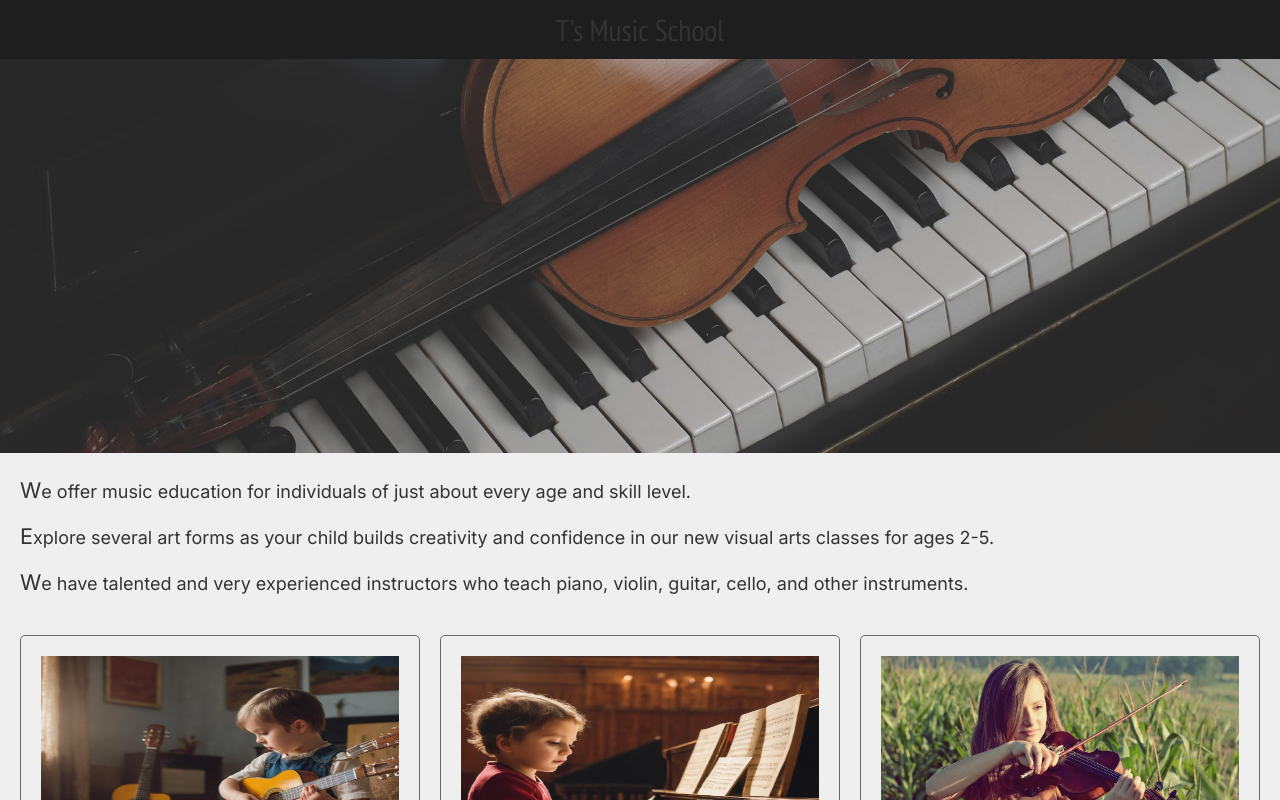
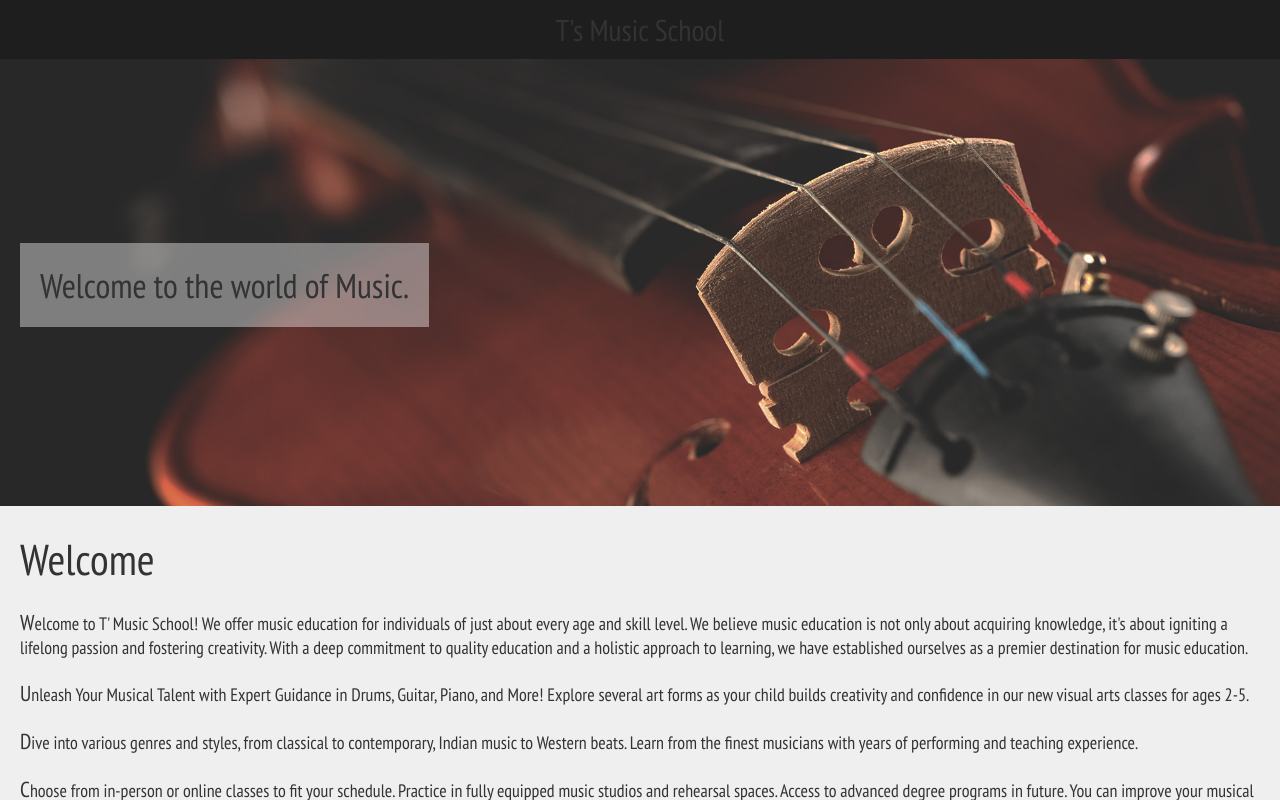
Before and after one commit to jagatjeevan/t-piano-music, a Next.js app: page / in a window 1280 px wide. Built offline with nearby package versions, Linux system fonts and the light colour scheme.

Commit message:
Add text to welcome page

```diff
--- a/src/app/layout.js
+++ b/src/app/layout.js
@@ -1,21 +1,26 @@
-import { Inter } from "next/font/google";
+import { PT_Sans_Narrow } from 'next/font/google';
 
-import Header from "@/components/Header";
+import Header from '@/components/Header';
 
-import "../styles/globals.scss";
-import styles from "../styles/page.module.scss";
+import '../styles/globals.scss';
+import styles from '../styles/page.module.scss';
 
-const inter = Inter({ subsets: ["latin"] });
+export const pt_sans_narrow = PT_Sans_Narrow({
+  weight: ['400'],
+  style: ['normal'],
+  subsets: ['latin'],
+  display: 'swap',
+});
 
 export const metadata = {
   title: "T's Music School",
-  description: "Learn Music from basics",
+  description: 'Learn Music from basics',
 };
 
 export default function RootLayout({ children }) {
   return (
     <html lang="en">
-      <body className={inter.className}>
+      <body className={pt_sans_narrow.className}>
         <main className={styles.main}>
           <Header />
           <article className={styles.content}>{children}</article>
--- a/src/app/page.js
+++ b/src/app/page.js
@@ -1,31 +1,19 @@
-import Image from 'next/image';
 import Courses from '@/components/Courses';
+import HeroBanner from '@/components/HeroBanner';
+import Welcome from '@/components/Welcome';
 import styles from '../styles/page.module.scss';
 
 const Home = () => {
   return (
     <>
-      <Image
-        src="/gallery/bg1.jpeg"
-        width={1200}
-        height={300}
-        alt="Music school"
-        className={styles.banner}
-      />
-      <article className={`box ${styles.description}`}>
-        <p>We offer music education for individuals of just about every age and skill level.</p>
-        <p>
-          Explore several art forms as your child builds creativity and confidence in our new visual
-          arts classes for ages 2-5.
-        </p>
-        <p>
-          We have talented and very experienced instructors who teach piano, violin, guitar, cello,
-          and other instruments.
-        </p>
-      </article>
-      <article className={styles.courseGallery}>
-        <Courses />
-      </article>
+      <HeroBanner />
+      <Welcome />
+      <div className="box">
+        <h1 className="heading">Courses</h1>
+        <article className={styles.courseGallery}>
+          <Courses />
+        </article>
+      </div>
       <article className="box">
         Locate us here :{' '}
         <a
--- a/src/components/Courses.js
+++ b/src/components/Courses.js
@@ -1,5 +1,4 @@
 import Image from 'next/image';
-import { pt_sans_narrow } from '@/components/Logo';
 import styles from '../styles/page.module.scss';
 
 const courses = [
@@ -33,7 +32,7 @@ const Box = ({ item }) => {
   return (
     <div className={styles.coursesBox}>
       <Image src={item.img} alt={item.alt} width={100} height={100} />
-      <h4 className={pt_sans_narrow.className}>{item.name}</h4>
+      <h4>{item.name}</h4>
       <p>{item.description}</p>
     </div>
   );
--- /dev/null
+++ b/src/components/HeroBanner.js
@@ -0,0 +1,45 @@
+'use client';
+
+import Image from 'next/image';
+import styles from '../styles/HeroBanner.module.scss';
+import { useEffect, useState } from 'react';
+
+const images = ['/gallery/bg1.jpeg', '/gallery/bg2.jpeg', '/gallery/bg3.jpeg'];
+let timer;
+let timeInterval = 3500;
+
+const HeroBanner = () => {
+  const [count, setCount] = useState(0);
+
+  const updateCount = () => {
+    let counter = count > images.length - 2 ? 0 : count + 1;
+    setCount(counter);
+  };
+
+  useEffect(() => {
+    timer = setTimeout(updateCount, timeInterval);
+    return () => {
+      clearTimeout(timer);
+    };
+  }, []);
+
+  useEffect(() => {
+    clearTimeout(timer);
+    timer = setTimeout(updateCount, timeInterval);
+  }, [count]);
+
+  return (
+    <figure className={styles.heroBanner}>
+      <Image
+        src={images[count]}
+        width={1200}
+        height={300}
+        alt="Music school"
+        className={styles.banner}
+      />
+      <figcaption className={styles.caption}>Welcome to the world of Music.</figcaption>
+    </figure>
+  );
+};
+
+export default HeroBanner;
--- a/src/components/Logo.js
+++ b/src/components/Logo.js
@@ -1,15 +1,6 @@
-import { PT_Sans_Narrow } from 'next/font/google';
-
-export const pt_sans_narrow = PT_Sans_Narrow({
-  weight: ['400'],
-  style: ['normal'],
-  subsets: ['latin'],
-  display: 'swap',
-});
-
 const Logo = () => {
   return (
-    <div className={pt_sans_narrow.className} style={{ fontSize: '30px' }}>
+    <div style={{ fontSize: '30px' }}>
       T&apos;s Music School
     </div>
   );
--- /dev/null
+++ b/src/components/Welcome.js
@@ -0,0 +1,36 @@
+import styles from '../styles/Welcome.module.scss';
+
+const Welcome = () => {
+  return (
+    <div className="box">
+      <h1 className="heading">Welcome</h1>
+      <article className={styles.description}>
+        <p>
+          Welcome to T&apos; Music School! We offer music education for individuals of just about
+          every age and skill level. We believe music education is not only about acquiring
+          knowledge, it&apos;s about igniting a lifelong passion and fostering creativity. With a
+          deep commitment to quality education and a holistic approach to learning, we have
+          established ourselves as a premier destination for music education.
+        </p>
+        <p>
+          Unleash Your Musical Talent with Expert Guidance in Drums, Guitar, Piano, and More!
+          Explore several art forms as your child builds creativity and confidence in our new visual
+          arts classes for ages 2-5.
+        </p>
+        <p>
+          Dive into various genres and styles, from classical to contemporary, Indian music to
+          Western beats. Learn from the finest musicians with years of performing and teaching
+          experience.
+        </p>
+        <p>
+          Choose from in-person or online classes to fit your schedule. Practice in fully equipped
+          music studios and rehearsal spaces. Access to advanced degree programs in future. You can
+          improve your musical skills like our students below by enrolling in our specialized
+          classes.
+        </p>
+      </article>
+    </div>
+  );
+};
+
+export default Welcome;
--- /dev/null
+++ b/src/styles/HeroBanner.module.scss
@@ -0,0 +1,22 @@
+.banner {
+  margin: -(var(--app-spacer));
+  width: auto;
+  min-width: 100%;
+  height: auto;
+  min-height: 200px;
+}
+
+.heroBanner {
+  position: relative;
+}
+
+.caption {
+  position: absolute;
+  top: 50%;
+  transform: translateY(-50%);
+  background-color: rgba(255, 255, 255, 0.4);
+  color: #333;
+  padding: var(--app-spacer);
+  margin: 0 var(--app-spacer);
+  font-size: 1.9rem;
+}
--- /dev/null
+++ b/src/styles/Welcome.module.scss
@@ -0,0 +1,17 @@
+.description {
+  p {
+    margin: var(--app-spacer) 0;
+
+    &::first-letter {
+      font-size: 1.2rem;
+    }
+
+    &:first-of-type {
+      margin-top: 0;
+    }
+
+    &:last-of-type {
+      margin-bottom: 0;
+    }
+  }
+}
--- a/src/styles/globals.scss
+++ b/src/styles/globals.scss
@@ -58,3 +58,10 @@ img {
   width: 100%;
   max-width: 100%;
 }
+
+.heading {
+  font-size: 2.4rem;
+  font-weight: normal;
+  margin-bottom: var(--app-spacer);
+  border-bottom: 1px solid #efefef;
+}
--- a/src/styles/page.module.scss
+++ b/src/styles/page.module.scss
@@ -44,20 +44,11 @@ $heart-beat-color: #ef2b2b;
   display: inline-block;
 }
 
-.banner {
-  margin: -(var(--app-spacer));
-  width: auto;
-  min-width: 100%;
-  height: auto;
-  min-height: 200px;
-}
+
 
 .courseGallery {
-  margin: var(--app-spacer);
-  margin-top: 0;
   display: grid;
   grid-gap: var(--app-spacer);
-  // grid-auto-rows: 175px;
   grid-template-columns: repeat(auto-fit, minmax(320px, 1fr));
   grid-auto-flow: dense;
 }
@@ -76,17 +67,3 @@ $heart-beat-color: #ef2b2b;
     margin-bottom: calc(var(--app-spacer) / 2);
   }
 }
-
-.description {
-  p {
-    margin: var(--app-spacer) 0;
-
-    &::first-letter {
-      font-size: 1.2rem;
-    }
-
-    &:first-of-type {
-      margin-top: 0;
-    }
-  }
-}
```
Also changed, not shown: src/components/Header.js (+8 -12 lines).
